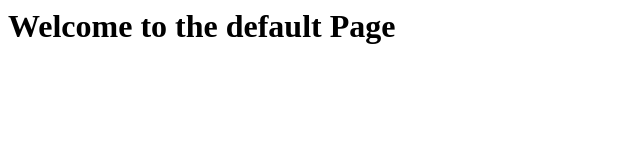
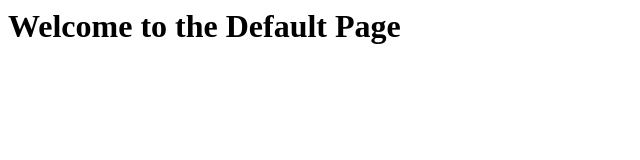
Before and after one commit to bhanuprakash10/coderepo, a plain HTML site: page index.html in a window 1280 px wide. Shown: the full height of the page, 0-640 px from the left. Drawn offline with Linux system fonts and the light colour scheme.

Commit message:
Update index file

```diff
--- a/index.html
+++ b/index.html
@@ -1 +1 @@
-<h1> Welcome to the default Page </h1>
+<h1> Welcome to the Default Page </h1>
```
